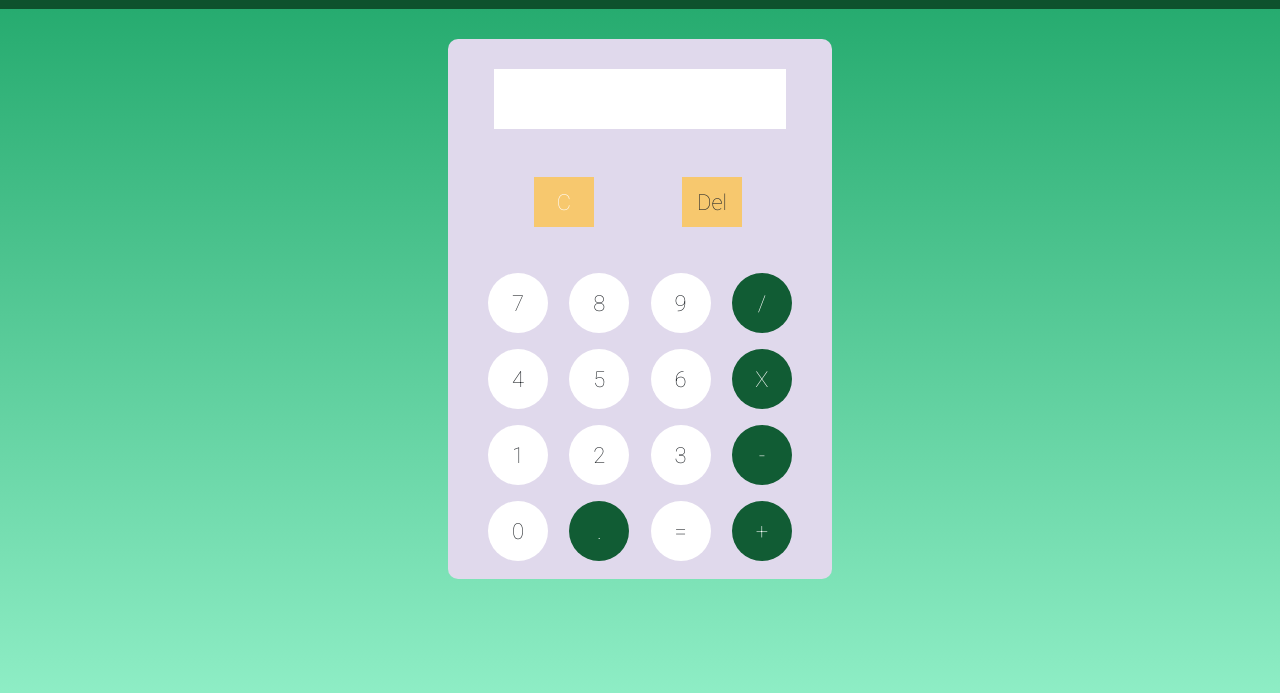
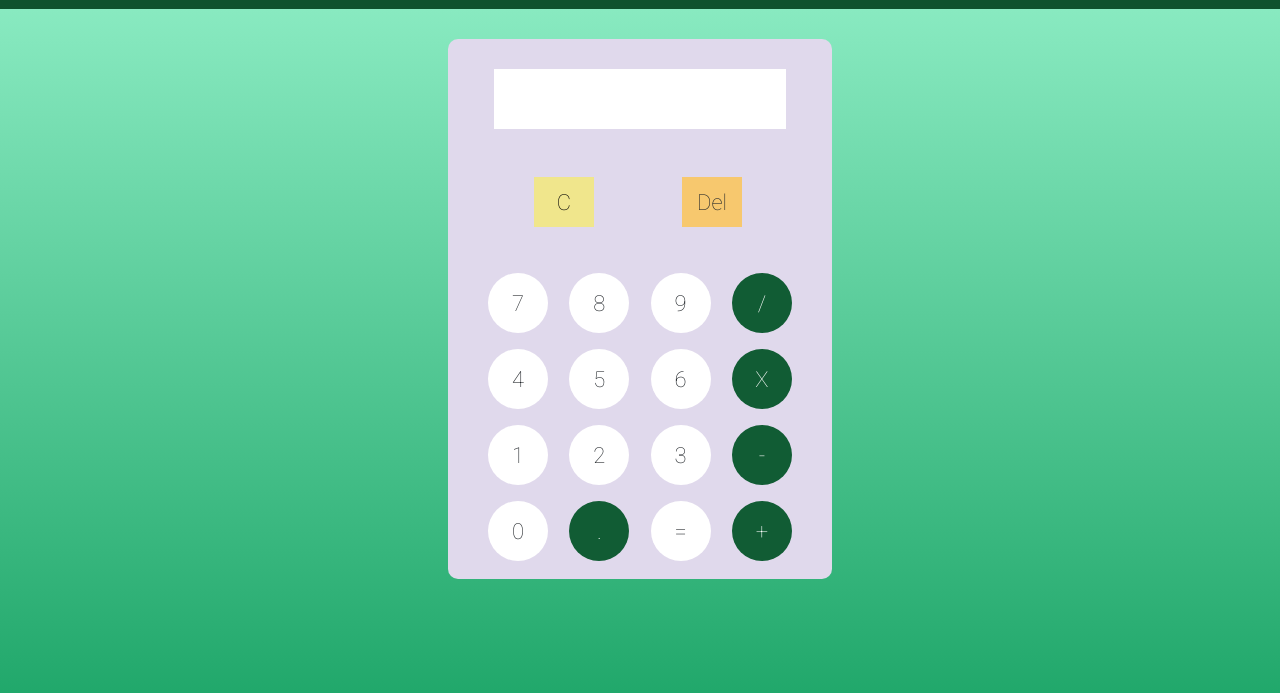
Before and after one commit to player803/starter_project_calculator, a plain HTML site: page index.html in a window 1280 px wide. In both pictures the pointer is over the button 564 px from the left and 269 px from the top of the page. Shown: the part 67-760 px from the top of the page. Drawn offline with nearby package versions, Linux system fonts and the light colour scheme.

Commit message:
color changes

```diff
--- a/css/style.css
+++ b/css/style.css
@@ -5,7 +5,7 @@
 /*body Style */
 body {
     background: #ffffff;
-    background: linear-gradient(#1ba466, #94f1ca);
+    background: linear-gradient(#94f1ca, #1ba466);
     font-size: 22px;
     font-family: Roboto, sans-serif;
 }
@@ -67,6 +67,10 @@ h1 {
     float: right;
     margin-right: 80px;
 }
+#clear:hover {
+    background-color: khaki;
+    color: #000;
+}
 
 .clearBackspace{
     margin-top: 40px;
```
